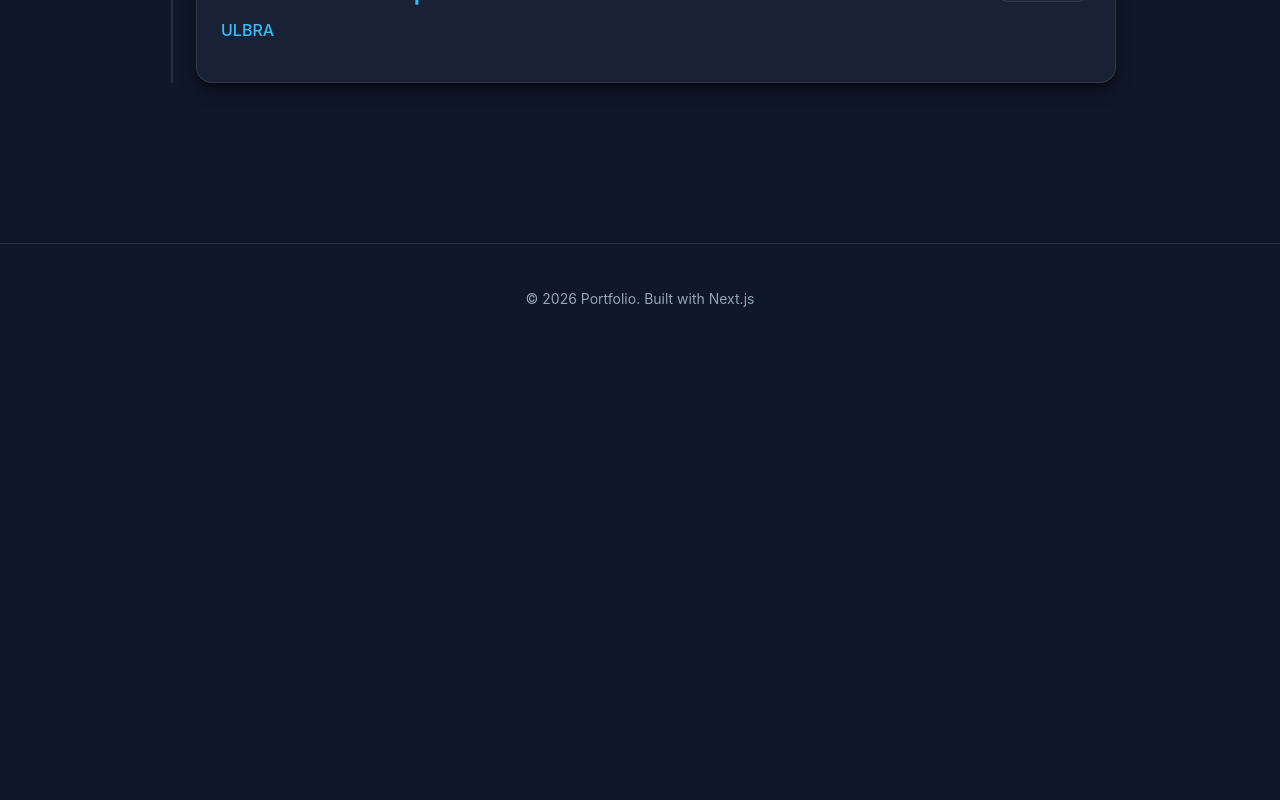
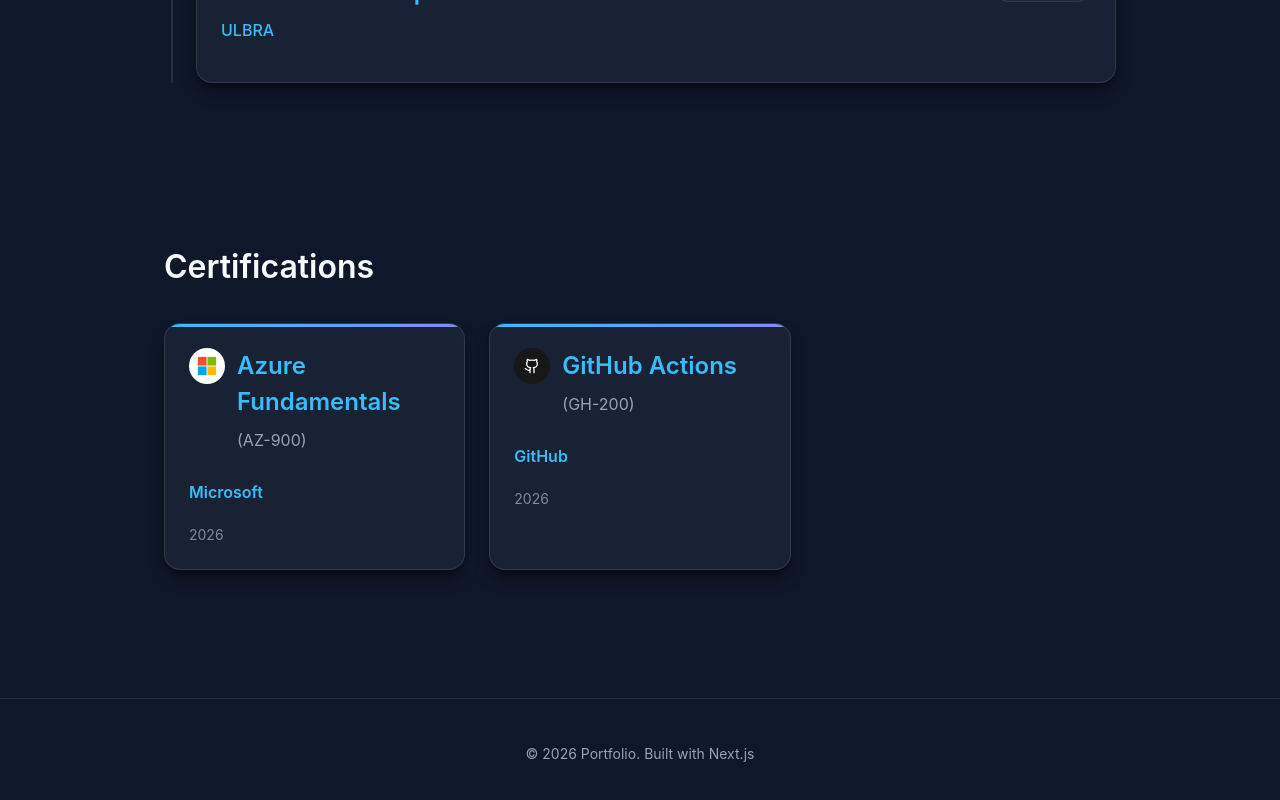
Before and after one commit to Raffael-Eloi/portifolio-updated, a Next.js app: page / in a window 1280 px wide. Shown: the part 4579-5379 px from the top of the page. Before the commit the page ends 4932 px from the top, so only its background shows below. Built offline with nearby package versions, Linux system fonts and the light colour scheme.

Commit message:
add certification section to the portfolio

```diff
--- a/src/components/pages/HomePage.tsx
+++ b/src/components/pages/HomePage.tsx
@@ -3,6 +3,7 @@
 import BasicInfoSection from '@/components/portfolio/BasicInfo/BasicInfoSection';
 import ExperienceSection from '@/components/portfolio/Experience/ExperienceSection';
 import EducationSection from '@/components/portfolio/Education/EducationSection';
+import CertificationsSection from '@/components/portfolio/Certifications/CertificationsSection';
 import { getPortfolioData } from '@/services/portfolioService';
 
 const HomePage: React.FC = () => {
@@ -13,6 +14,7 @@
       <BasicInfoSection data={data.basicInfo} />
       <ExperienceSection data={data.experience} />
       <EducationSection data={data.education} />
+      <CertificationsSection data={data.certifications} />
     </MainLayout>
   );
 };
--- /dev/null
+++ b/src/components/portfolio/Certifications/CertificationsSection.module.css
@@ -0,0 +1,69 @@
+.card {
+  display: flex;
+  flex-direction: column;
+  position: relative;
+  overflow: hidden;
+}
+
+.card::before {
+  content: '';
+  position: absolute;
+  top: 0;
+  left: 0;
+  right: 0;
+  height: 3px;
+  background: linear-gradient(90deg, var(--accent-primary), var(--accent-secondary));
+}
+
+.header {
+  display: flex;
+  align-items: flex-start;
+  gap: 0.75rem;
+}
+
+.badge {
+  flex-shrink: 0;
+  display: flex;
+  align-items: center;
+  justify-content: center;
+  width: 36px;
+  height: 36px;
+  border-radius: 50%;
+}
+
+.badgeMicrosoft {
+  background: #ffffff;
+  padding: 6px;
+}
+
+.badgeGithub {
+  background: #181717;
+}
+
+.code {
+  margin-top: 0.1rem;
+  color: var(--text-secondary);
+}
+
+.issuer {
+  margin-top: 0.75rem;
+  font-weight: 600;
+  color: var(--accent-primary);
+}
+
+.date {
+  margin-top: 0.25rem;
+  color: var(--text-secondary);
+}
+
+.link {
+  margin-top: 1rem;
+  color: var(--accent-primary);
+  text-decoration: none;
+  font-weight: 600;
+  font-size: 0.9rem;
+}
+
+.link:hover {
+  text-decoration: underline;
+}
--- /dev/null
+++ b/src/components/portfolio/Certifications/CertificationsSection.tsx
@@ -0,0 +1,83 @@
+import React from 'react';
+import { Github } from 'lucide-react';
+import Typography from '../../common/Typography/Typography';
+import Card from '../../common/Card/Card';
+import { Certification } from '@/models';
+import { formatDate } from '@/utils/dateUtils';
+import styles from '../Section.module.css';
+import certStyles from './CertificationsSection.module.css';
+
+interface CertificationsSectionProps {
+  data: Certification[];
+}
+
+const MicrosoftBadge: React.FC = () => (
+  <svg viewBox="0 0 23 23" width="20" height="20" aria-hidden="true">
+    <rect x="1" y="1" width="10" height="10" fill="#F25022" />
+    <rect x="12" y="1" width="10" height="10" fill="#7FBA00" />
+    <rect x="1" y="12" width="10" height="10" fill="#00A4EF" />
+    <rect x="12" y="12" width="10" height="10" fill="#FFB900" />
+  </svg>
+);
+
+const IssuerBadge: React.FC<{ issuer: string }> = ({ issuer }) => {
+  const normalized = issuer.toLowerCase();
+  if (normalized.includes('microsoft')) {
+    return (
+      <span className={`${certStyles.badge} ${certStyles.badgeMicrosoft}`}>
+        <MicrosoftBadge />
+      </span>
+    );
+  }
+  if (normalized.includes('github')) {
+    return (
+      <span className={`${certStyles.badge} ${certStyles.badgeGithub}`}>
+        <Github size={16} color="#f8fafc" />
+      </span>
+    );
+  }
+  return null;
+};
+
+const CertificationsSection: React.FC<CertificationsSectionProps> = ({ data }) => {
+  return (
+    <section className={styles.section}>
+      <Typography variant="h2">Certifications</Typography>
+      <div className={styles.grid}>
+        {data.map((cert, index) => (
+          <Card key={index} className={certStyles.card}>
+            <div className={certStyles.header}>
+              <IssuerBadge issuer={cert.issuer} />
+              <div>
+                <Typography variant="h3">{cert.name}</Typography>
+                {cert.code && (
+                  <Typography variant="p" className={certStyles.code}>
+                    ({cert.code})
+                  </Typography>
+                )}
+              </div>
+            </div>
+            <Typography variant="p" className={certStyles.issuer}>
+              {cert.issuer}
+            </Typography>
+            <Typography variant="small" className={certStyles.date}>
+              {formatDate(cert.date)}
+            </Typography>
+            {cert.credentialUrl && (
+              <a
+                href={cert.credentialUrl}
+                className={certStyles.link}
+                target="_blank"
+                rel="noopener noreferrer"
+              >
+                View Credential &rarr;
+              </a>
+            )}
+          </Card>
+        ))}
+      </div>
+    </section>
+  );
+};
+
+export default CertificationsSection;
--- a/src/data/portfolio.json
+++ b/src/data/portfolio.json
@@ -212,5 +212,19 @@
             "startDate": "2018",
             "endDate": "2023"
         }
+    ],
+    "certifications": [
+        {
+            "name": "Azure Fundamentals",
+            "code": "AZ-900",
+            "issuer": "Microsoft",
+            "date": "2026"
+        },
+        {
+            "name": "GitHub Actions",
+            "code": "GH-200",
+            "issuer": "GitHub",
+            "date": "2026"
+        }
     ]
 }
--- a/src/models/PortfolioData.ts
+++ b/src/models/PortfolioData.ts
@@ -1,9 +1,11 @@
 import { BasicInfo } from './BasicInfo';
 import { Experience } from './Experience';
 import { Education } from './Education';
+import { Certification } from './Certification';
 
 export interface PortfolioData {
   basicInfo: BasicInfo;
   experience: Experience[];
   education: Education[];
+  certifications: Certification[];
 }
--- a/src/models/index.ts
+++ b/src/models/index.ts
@@ -2,5 +2,6 @@
 export * from './BasicInfo';
 export * from './Experience';
 export * from './Education';
+export * from './Certification';
 export * from './Extra';
 export * from './PortfolioData';
```
Also changed, not shown: src/models/Certification.ts (added, +7 -0 lines), 1 other file (tests, documents, lock files or other folders).
